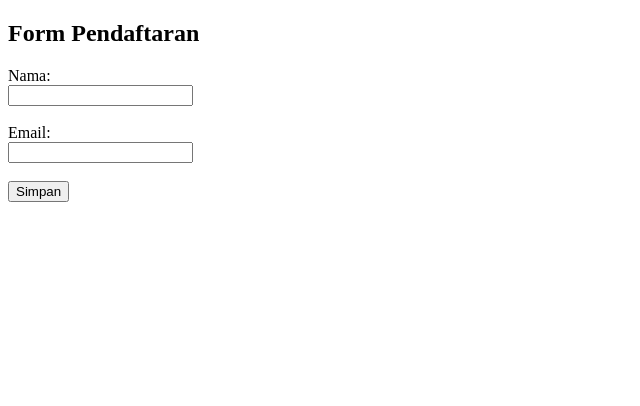
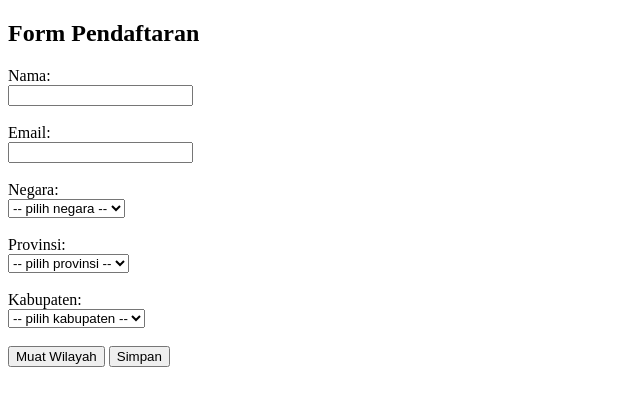
Before and after one commit to JayVillain/Django-jeli, a Django app: page /pendaftaran/ in a window 1280 px wide. Shown: the top 406 px of the page, without its empty margins (0-640 px from the left). Run offline with Django 5.2, Linux system fonts and the light colour scheme; data comes from the database, SQL or seed files in the repository; parts of the project's set-up code (start-up, migrations or seed data) failed here and were passed over.

Commit message:
Jan 23, 2026, 3:02 AM

```diff
--- a/sri/templates/daftar.html
+++ b/sri/templates/daftar.html
@@ -12,13 +12,40 @@
 
 <form method="post">
     {% csrf_token %}
+
     <label>Nama:</label><br>
     <input type="text" name="nama"><br><br>
 
     <label>Email:</label><br>
     <input type="email" name="email"><br><br>
 
-        <button type="submit">Simpan</button>
+    <label>Negara:</label><br>
+    <select name="negara">
+        <option value="">-- pilih negara --</option>
+        {% for n in negara_list %}
+            <option value="{{ n.id }}">{{ n.nama }}</option>
+        {% endfor %}
+    </select><br><br>
+
+    <label>Provinsi:</label><br>
+    <select name="provinsi">
+        <option value="">-- pilih provinsi --</option>
+        {% for p in provinsi_list %}
+            <option value="{{ p.id }}">{{ p.nama }}</option>
+        {% endfor %}
+    </select><br><br>
+
+    <label>Kabupaten:</label><br>
+    <select name="kabupaten">
+        <option value="">-- pilih kabupaten --</option>
+        {% for k in kabupaten_list %}
+            <option value="{{ k.id }}">{{ k.nama }}</option>
+        {% endfor %}
+    </select><br><br>
+
+    <button type="submit" name="action" value="filter">Muat Wilayah</button>
+    <button type="submit" name="action" value="save">Simpan</button>
 </form>
+
 </body>
 </html>
```
Lines whose indentation alone changed are shown as unchanged.
